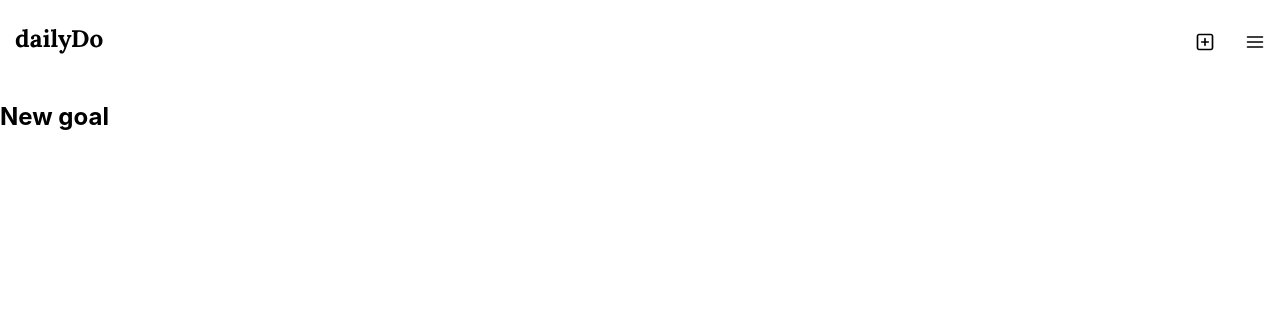
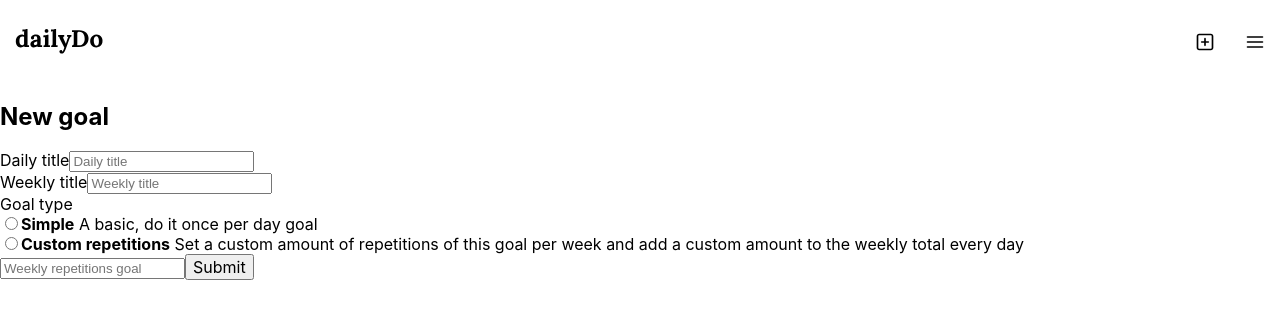
Before and after one commit to daulex/ddv2, a React (Create React App) app: page /new-goal in a window 1280 px wide. Shown: the top 318 px of the page. Built offline with nearby package versions, Linux system fonts and the light colour scheme.

Commit message:
added basic react form for new goal

```diff
--- a/package.json
+++ b/package.json
@@ -8,6 +8,7 @@
     "@testing-library/user-event": "^13.5.0",
     "react": "^17.0.2",
     "react-dom": "^17.0.2",
+    "react-hook-form": "^7.27.1",
     "react-router-dom": "^6.2.1",
     "react-scripts": "5.0.0",
     "sass": "^1.45.1",
--- a/src/Components/NewGoal/NewGoal.js
+++ b/src/Components/NewGoal/NewGoal.js
@@ -1,8 +1,46 @@
+import React from "react";
+import { useForm } from "react-hook-form";
 
 export const NewGoal = (props) => {
+  const { register, handleSubmit, formState: { errors } } = useForm();
+  const onSubmit = data => console.log(data);
+  console.log(errors);
+
+
   return (
     <section className="newgoal">
-        <h1>New goal</h1>
+      <h1>New goal</h1>
+      <form onSubmit={handleSubmit(onSubmit)}>
+        <div className="field">
+          <label htmlFor="title">Daily title</label>
+          <input type="text" placeholder="Daily title" {...register("title", {required: true, maxLength: 80})} />
+        </div>
+        <div className="field">
+          <label htmlFor="title_weekly">Weekly title</label>
+          <input type="text" placeholder="Weekly title" {...register("title_weekly", {required: false, maxLength: 80})} />
+        </div>
+
+        <div className="field goal-type">
+          <div className="label">Goal type</div>
+            <div className="goal-type__option">
+              <input {...register("goal_type", { required: true })} type="radio" id="goal_type__simple" value="Simple" />
+              <label htmlFor="goal_type__simple">
+                <strong>Simple</strong> <span>A basic, do it once per day goal</span>
+              </label>
+            </div>
+            <div className="goal-type__option">
+              <input {...register("goal_type", { required: true })} type="radio" id="goal_type__custom" value="Custom repetitions" />
+              <label htmlFor="goal_type__custom">
+                <strong>Custom repetitions</strong> <span>Set a custom amount of repetitions of this goal per week and add a custom amount to the weekly total every day</span>
+              </label>
+            </div>
+        </div>
+
+
+        <input type="number" placeholder="Weekly repetitions goal" {...register("Weekly repetitions goal", {required: true, maxLength: 12})} />
+
+        <input type="submit" />
+      </form>
     </section>
   );
 }
```
Also changed, not shown: 1 other file (tests, documents, lock files or other folders).
